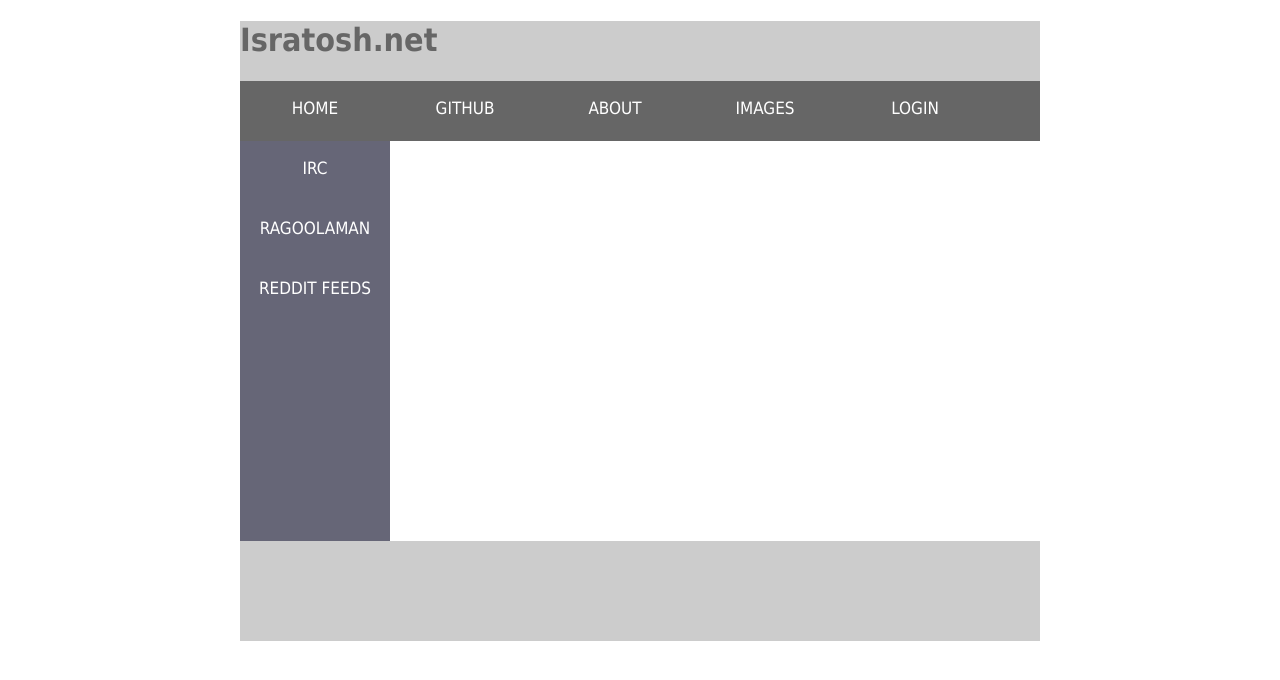
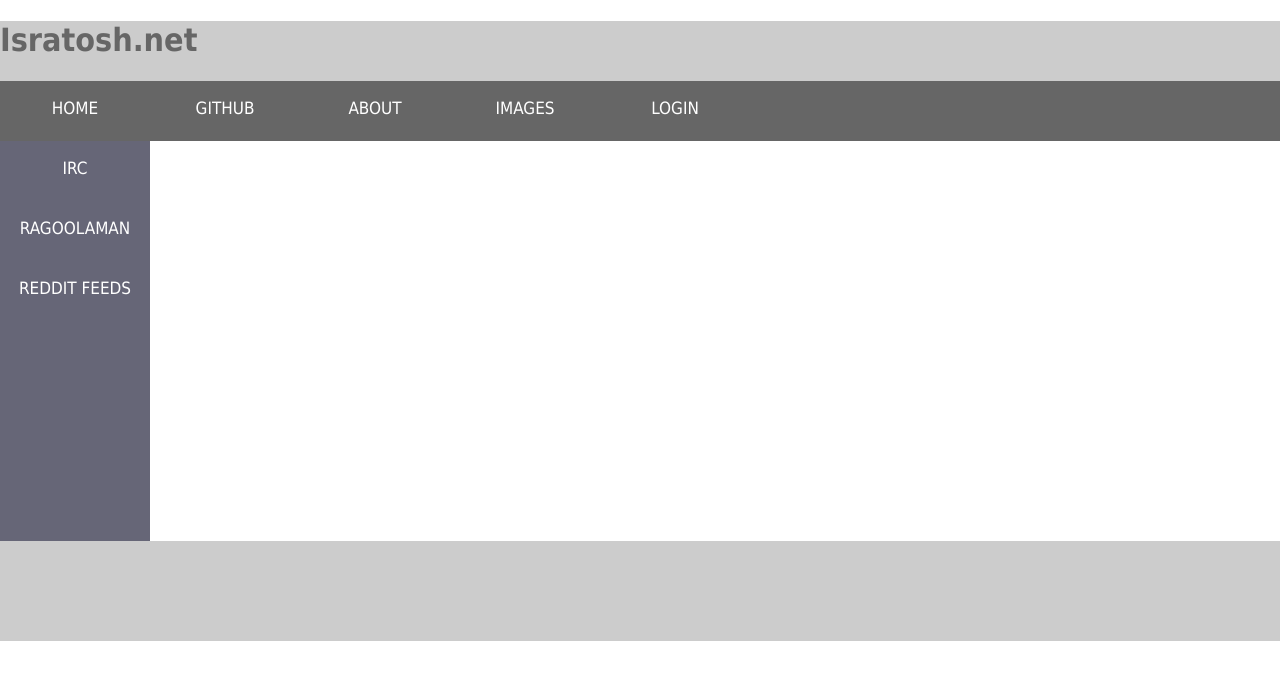
Before and after one commit to ragoolaman/ragoolaman.github.io, a Jekyll site: the page Isratosh/ServerSite.html, which Jekyll copies as it is, in a window 1280 px wide. Shown: the top 680 px of the page. Built offline with Jekyll 4.4.1, drawn with Linux system fonts in a browser that asks for light colours.

Commit message:
Made a few minor changes to make stuff work for once.
Again, login is deprecated. Do not use.

```diff
--- a/Isratosh/CSS/800px.css
+++ b/Isratosh/CSS/800px.css
@@ -1,5 +1,9 @@
 #Container {
-	width:300px;
+	width:500px;
+}
+#Menu {
+	width:auto;
+	height:500px;
 }
 #SideBar {
 	width:100px;
--- a/Isratosh/CSS/Mainbody.css
+++ b/Isratosh/CSS/Mainbody.css
@@ -1,5 +1,5 @@
 #Container {
-	width:800px;
+	width:auto;
 	height:auto;
 	margin-left:auto;
 	margin-right:auto;
@@ -8,6 +8,7 @@
 }
 #Header {
 	height:60px;
+	width:auto;
 	background-color:#CCC;
 	font-family:Tahoma, Geneva, sans-serif;
 }
@@ -24,7 +25,7 @@
 	color:#666;
 }
 #Menu {
-	height:60px;
+	height:auto;
 	background-color:#666;
 }
 #SideBar {
@@ -34,7 +35,7 @@
 	float:left;
 }
 #MainBody {
-	width:650px;
+	width:auto;
 	height:400px;
 	background-color:#FFF;
 	float:right;
--- a/Isratosh/ServerSite.html
+++ b/Isratosh/ServerSite.html
@@ -2,7 +2,7 @@
 <html>
 <head>
 <meta charset="ISO-8859-1">
-<link href="CSS/Mainbody.css" rel="stylesheet" type="text/css" />
+<link href="CSS/Mainbody.css" rel="stylesheet" type="text/css" media="screen and (min-width:800px)"/>
 <link href="CSS/800px.css" rel="stylesheet" type="text/css" media="screen and (max-width: 800px)"/>
 <link href="CSS/Menu.css" rel="stylesheet" type="text/css" />
 <link href="CSS/SideBar.css" rel="stylesheet" type="text/css" />
```
Also changed, not shown: Isratosh/About.html (line endings or trailing spaces), Isratosh/CSS/SideBar.css (line endings or trailing spaces), Isratosh/Images.html (line endings or trailing spaces).
